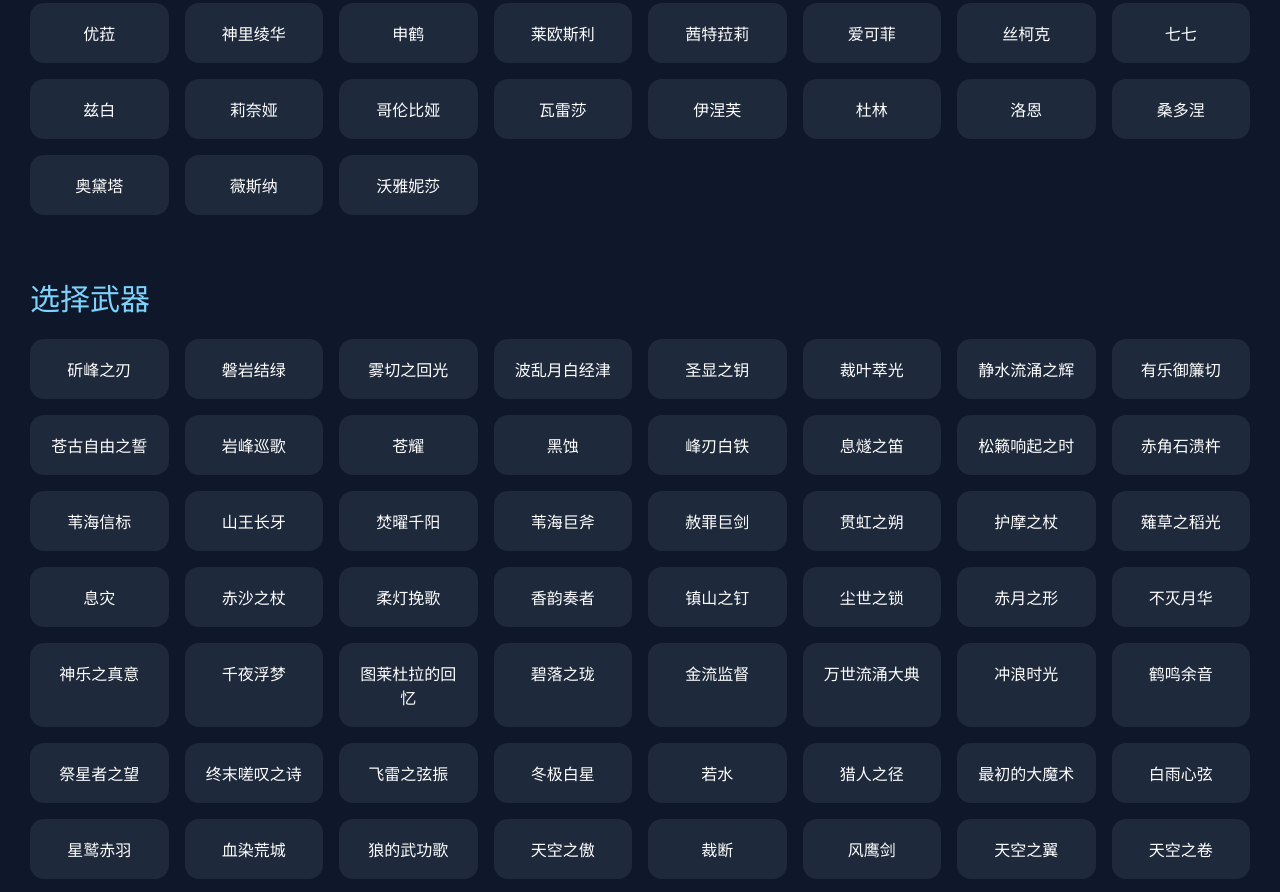
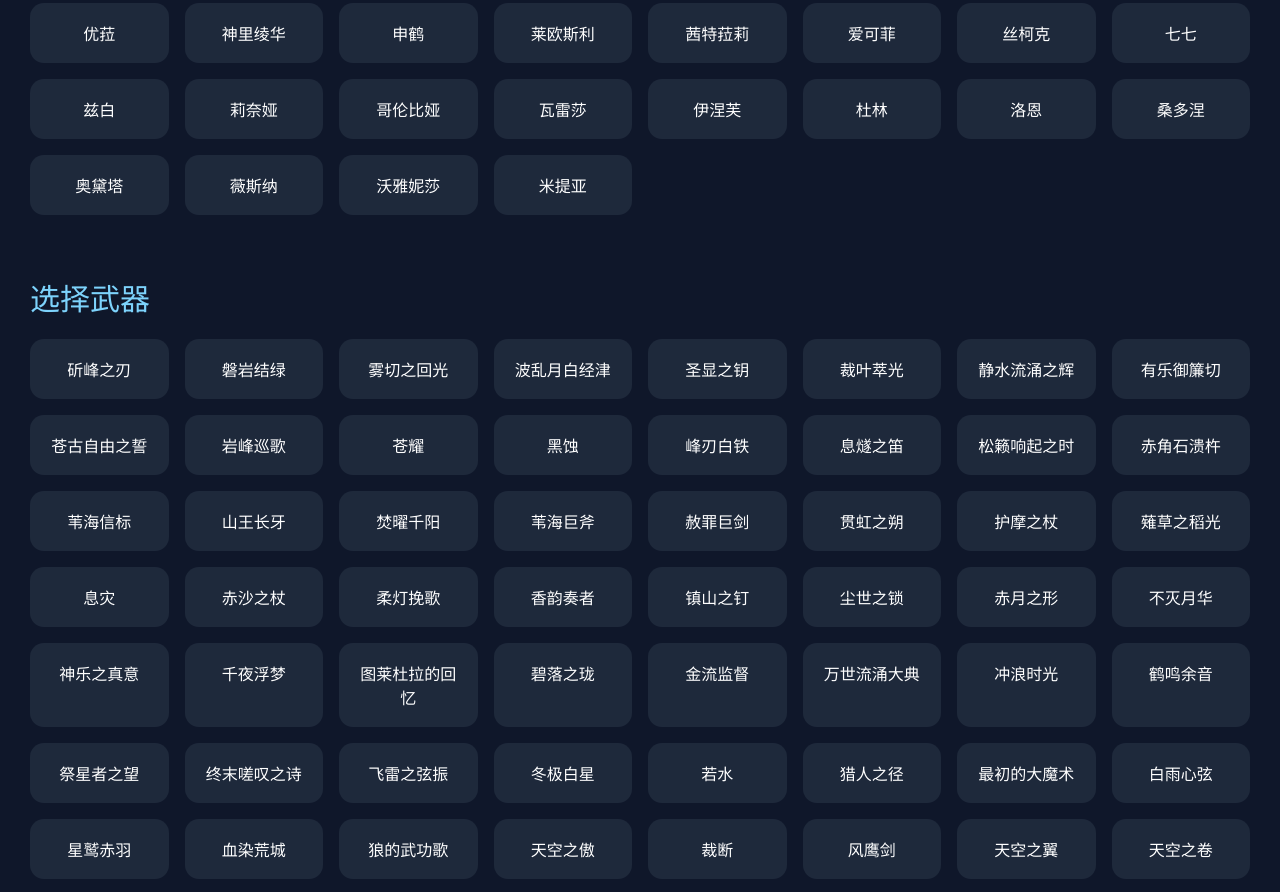
Before and after one commit to jianing-game/genshin-site, a plain HTML site: page index.html in a window 1280 px wide. Shown: the part 932-1824 px from the top of the page. Drawn offline with nearby package versions, Linux system fonts and the light colour scheme; no server answers.

```diff
--- a/index.html
+++ b/index.html
@@ -245,7 +245,7 @@ let accounts = [];
 
 // ==================== 2. 原始人物与武器数据（保持100%原样未动） ====================
 const roles = [
-"温迪","魈","枫原万叶","流浪者","闲云","恰斯卡","法尔伽","琴","钟离","阿贝多","荒泷一斗","娜维娅","千织","希诺宁","雷电将军","八重神子","赛诺","克洛琳德","刻晴","菲林斯","纳西妲","艾尔海森","白术","艾梅莉埃","基尼奇","菈乌玛","提纳里","达达利亚","珊瑚宫心海","神里绫人","夜兰","妮露","那维莱特","芙宁娜","希格雯","玛拉妮","奈芙尔","莫娜","可莉","胡桃","宵宫","林尼","迪希雅","阿蕾奇诺","玛薇卡","尼可","迪卢克","甘雨","优菈","神里绫华","申鹤","莱欧斯利","茜特菈莉","爱可菲","丝柯克","七七","兹白","莉奈娅","哥伦比娅","瓦雷莎","伊涅芙","杜林","洛恩","桑多涅","奥黛塔","薇斯纳","沃雅妮莎",
+"温迪","魈","枫原万叶","流浪者","闲云","恰斯卡","法尔伽","琴","钟离","阿贝多","荒泷一斗","娜维娅","千织","希诺宁","雷电将军","八重神子","赛诺","克洛琳德","刻晴","菲林斯","纳西妲","艾尔海森","白术","艾梅莉埃","基尼奇","菈乌玛","提纳里","达达利亚","珊瑚宫心海","神里绫人","夜兰","妮露","那维莱特","芙宁娜","希格雯","玛拉妮","奈芙尔","莫娜","可莉","胡桃","宵宫","林尼","迪希雅","阿蕾奇诺","玛薇卡","尼可","迪卢克","甘雨","优菈","神里绫华","申鹤","莱欧斯利","茜特菈莉","爱可菲","丝柯克","七七","兹白","莉奈娅","哥伦比娅","瓦雷莎","伊涅芙","杜林","洛恩","桑多涅","奥黛塔","薇斯纳","沃雅妮莎","米提亚",
 ];
 
 const weapons = [
```
